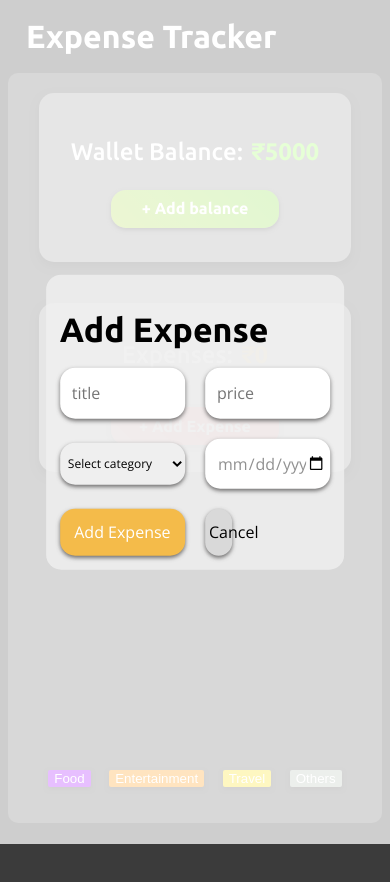
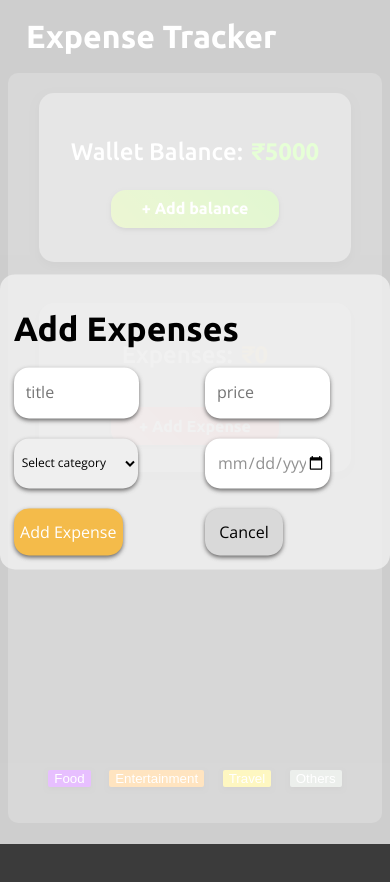
Before and after one commit to GautamKannoujiya58/ExpenseTracker, a React (Vite) app in the folder expensetracker/: page / in a window 390 px wide. Both pictures are taken after a click on the button "+ Add Expense". Shown: the top 882 px of the page. Built offline with nearby package versions, Linux system fonts and the light colour scheme.

Commit message:
Minor changes in styling regarding responsiveness

```diff
--- a/expensetracker/src/components/ExpensePieChart/ExpensePieChart.jsx
+++ b/expensetracker/src/components/ExpensePieChart/ExpensePieChart.jsx
@@ -72,6 +72,8 @@ function ExpensePieChart({ expensesList }) {
             fill="#8884d8"
             dataKey="value"
             nameKey="name" // Important: Use the "nameKey" prop to show the correct labels
+            innerRadius={0}
+            stroke="transparent"
           >
             {data.map((entry, index) => (
               <Cell
--- a/expensetracker/src/components/ModalComponent/AddExpenseForm/AddExpenseForm.jsx
+++ b/expensetracker/src/components/ModalComponent/AddExpenseForm/AddExpenseForm.jsx
@@ -17,7 +17,7 @@ function AddExpenseForm({
           isOpen={modalIsOpen}
           onRequestClose={closeModal}
         >
-          <h2>Add Expense</h2>
+          <h2>Add Expenses</h2>
 
           <form
             className={styles.addExpenseFormDiv}
@@ -63,6 +63,8 @@ function AddExpenseForm({
               </option>
             </select>
             <input
+              min="2010-01-01" // Set your minimum date here
+              max="2030-12-31" // Set your maximum date here
               placeholder="dd/mm/yyyy"
               type="date"
               id="date"
@@ -81,7 +83,7 @@ function AddExpenseForm({
           isOpen={modalIsOpen}
           onRequestClose={closeModal}
         >
-          <h2>Edit Expense</h2>
+          <h2>Edit Expenses</h2>
           <form
             className={styles.addExpenseFormDiv}
             onSubmit={handleExpenseSubmit}
@@ -126,6 +128,8 @@ function AddExpenseForm({
               </option>
             </select>
             <input
+              min="2010-01-01" // Set your minimum date here
+              max="2030-12-31" // Set your maximum date here
               placeholder="dd/mm/yyyy"
               type="date"
               id="date"
--- a/expensetracker/src/components/ModalComponent/AddExpenseForm/AddExpenseForm.module.css
+++ b/expensetracker/src/components/ModalComponent/AddExpenseForm/AddExpenseForm.module.css
@@ -13,19 +13,19 @@ select {
 }
 
 .addExpenseForm {
-  position: fixed; /*Use fixed positioning */
+  position: relative; /*Use fixed positioning */
   top: 50%; /*Position from the top */
   left: 50%; /*Position from the left */
   transform: translate(-50%, -50%); /*Move to center */
   width: 28vw; /*Set width */
   height: 18vh; /*Set height */
   border-radius: 15px; /*Rounded corners */
-  background-color: #efefefd9; /*Background color */
 }
 
 .addExpenseForm {
+  padding-top: 8px;
   width: 27vw;
-  height: 33.5vh;
+  height: 35vh;
   border-radius: 15px;
   background-color: #efefefd9;
 }
@@ -59,6 +59,7 @@ select {
   padding: 4px;
   padding-left: 12px;
 }
+
 .addExpenseFormDiv button {
   width: 10vw;
   min-height: 5.6vh;
@@ -98,15 +99,22 @@ select {
     height: auto;
     padding: 2vw;
   }
+
   .addExpenseFormDiv input {
     width: 28vw;
   }
-  .addExpenseFormDiv button {
+  .addExpenseFormDiv button:nth-of-type(1) {
     height: auto;
     width: auto;
   }
-  .addExpenseForm select {
+  .addExpenseFormDiv button:nth-of-type(2) {
+    width: 28vw;
+    height: auto;
+  }
+
+  .addExpenseFormDiv select {
     width: 32vw;
+    height: 6vh;
     font-size: 12px;
   }
 }
@@ -118,11 +126,10 @@ select {
   .addExpenseFormDiv input {
     width: 28vw;
   }
-  .addExpenseFormDiv button {
-    height: auto;
-    width: auto;
+  .addExpenseFormDiv button:nth-of-type(1) {
+    width: 28vw;
   }
-  .addExpenseForm select {
-    width: auto;
+  .addExpenseFormDiv button:nth-of-type(2) {
+    width: 20vw;
   }
 }
--- a/expensetracker/src/components/RecentTransactions/RecentTransactions.module.css
+++ b/expensetracker/src/components/RecentTransactions/RecentTransactions.module.css
@@ -94,7 +94,7 @@
   border-radius: 50px;
   padding: 4px;
   margin: 4px;
-  box-shadow: 0 2px 10px #484747cc; /* Shadow just beneath the button */
+  box-shadow: 0 4px 10px #484747cc; /* Shadow just beneath the button */
   transition: box-shadow 0.2s ease; /* Smooth shadow transition */
   cursor: pointer;
 }
@@ -161,8 +161,8 @@
     box-sizing: border-box; /* Include padding/border in width */
     display: flex; /* Use flexbox to control row layout */
     flex-wrap: nowrap;
-    height: auto;
-    /* overflow: hidden; */
+    height: 64vh;
+    padding-bottom: 60px;
   }
 
   .editDeleteDiv button:nth-of-type(1) {
@@ -182,7 +182,4 @@
   .editDeleteButtons {
     padding: 1vw;
   }
-  .nextPrevDiv {
-    margin-top: -4vh;
-  }
 }
```
